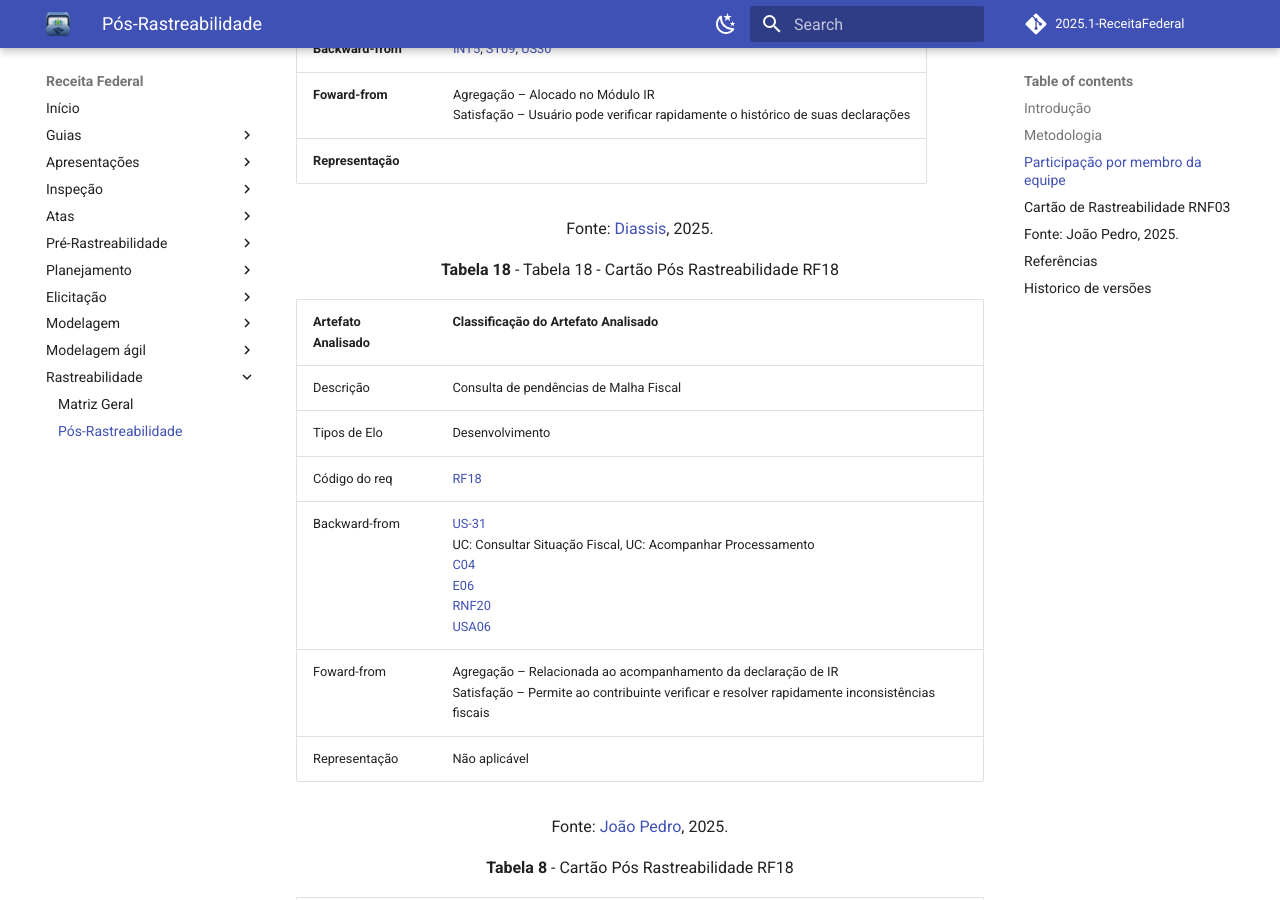
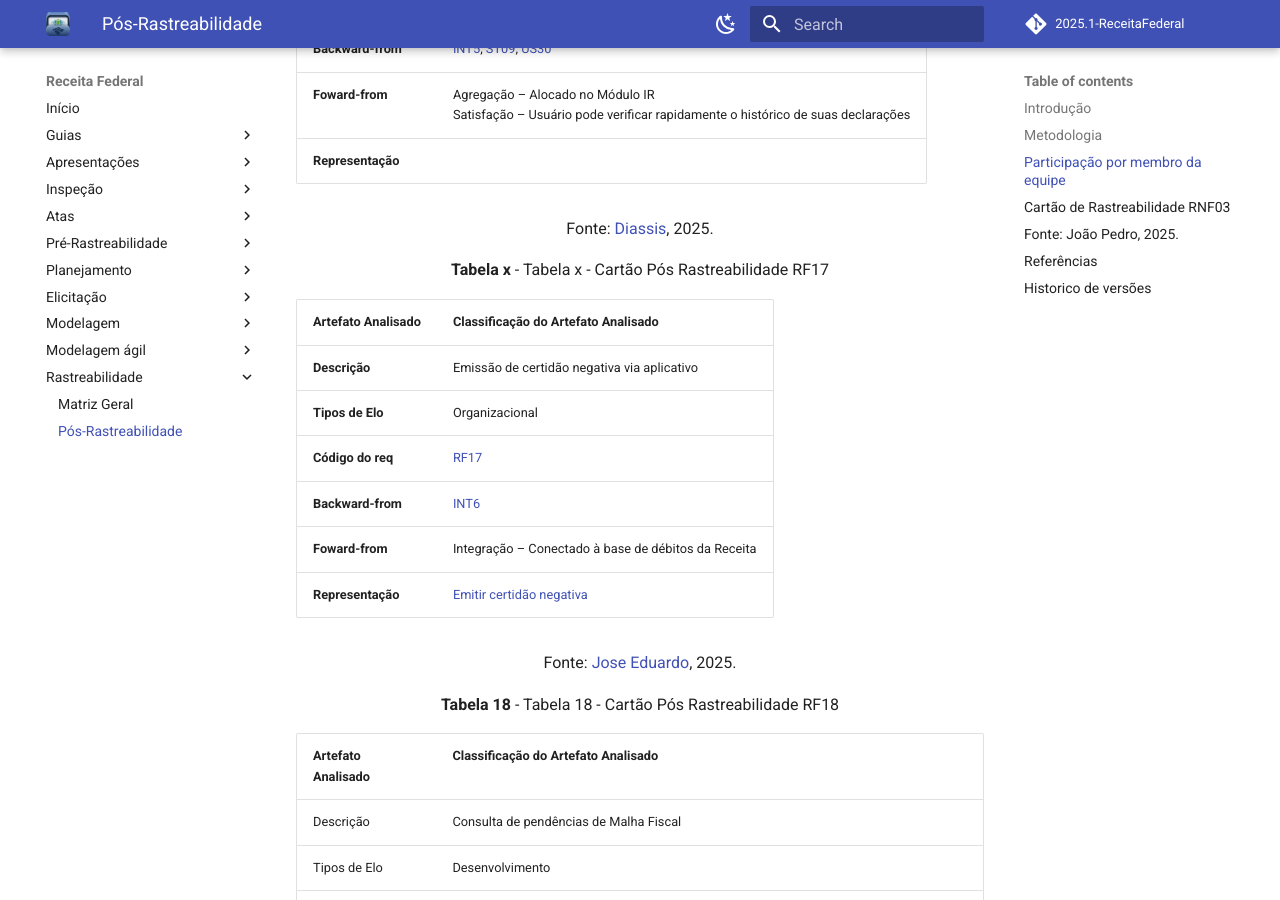
Before and after one commit to Requisitos-de-Software/2025.1-Meu-INSS, an MkDocs documentation site: the page built from docs/rastreabilidade/pos-rastreabilidade.md, in a window 1280 px wide and 900 px high, scrolled down 6371 px. Built offline with MkDocs 1.6.1 and Material for MkDocs 9.7.7, drawn with Linux system fonts in a browser that asks for light colours; comment, search, counter and statistics services are not loaded.

Commit message:
add imagens

```diff
--- a/docs/rastreabilidade/pos-rastreabilidade.md
+++ b/docs/rastreabilidade/pos-rastreabilidade.md
@@ -189,6 +189,20 @@ Tabela 1 - Template do cartão usado na pós-rastreabilidade
 | **Representação** |  |
 
 <font size="3"><p style="text-align: center">Fonte: [Diassis](https://github.com/Diaxiz), 2025.</p></font>
+
+
+<p style="text-align: center"><b>Tabela x</b> - Tabela x - Cartão Pós Rastreabilidade RF17</p>
+
+| Artefato Analisado | Classificação do Artefato Analisado |
+|--------------------|--------------------------------------|
+| **Descrição** | Emissão de certidão negativa via aplicativo |
+| **Tipos de Elo** | Organizacional |
+| **Código do req** | [RF17](https://requisitos-de-software.github.io/2025.1-ReceitaFederal/elicitacao/requisitos-elicitados/#rf17) |
+| **Backward-from** | [INT6](https://requisitos-de-software.github.io/2025.1-ReceitaFederal/elicitacao/introspeccao/) |
+| **Foward-from** | Integração – Conectado à base de débitos da Receita |
+| **Representação** | [Emitir certidão negativa](../assets/prints-jose/certidao-negativa.jpg) |
+
+<font size="3"><p style="text-align: center">Fonte: [Jose Eduardo](https://github.com/jevprado), 2025.</p></font>
 
 <p style="text-align: center"><b>Tabela 18</b> - Tabela 18 - Cartão Pós Rastreabilidade RF18 </p>
 
```
Also changed, not shown: docs/assets/prints-jose/certidao-negativa.jpg (added).
